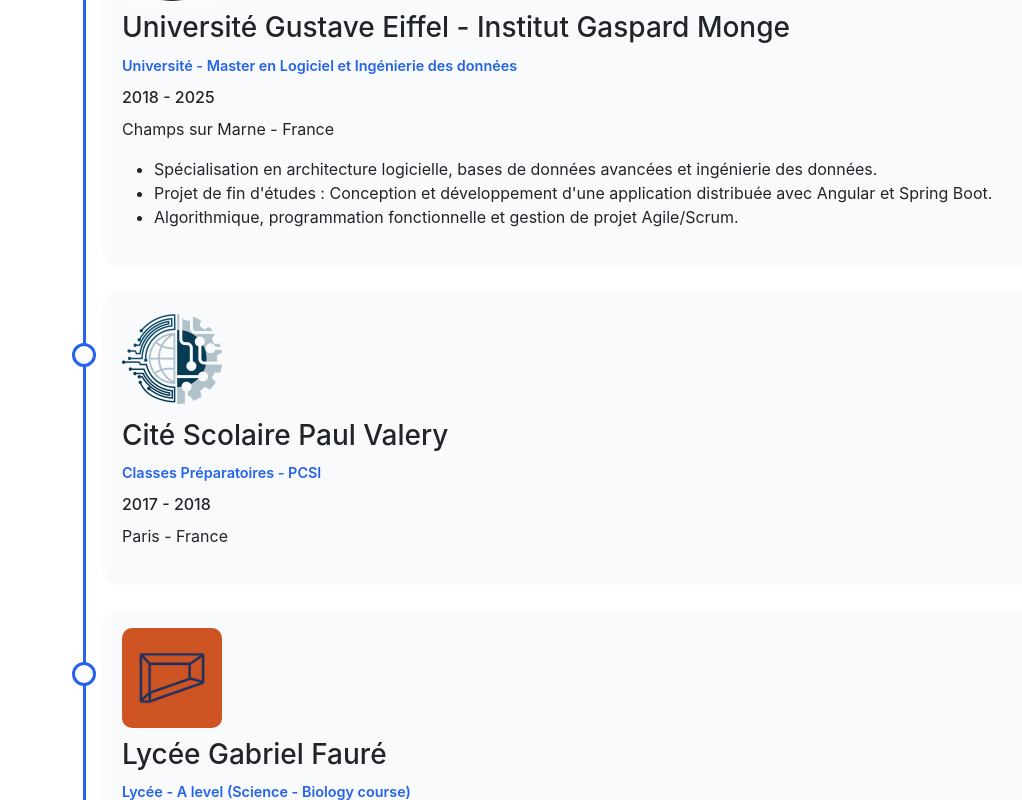
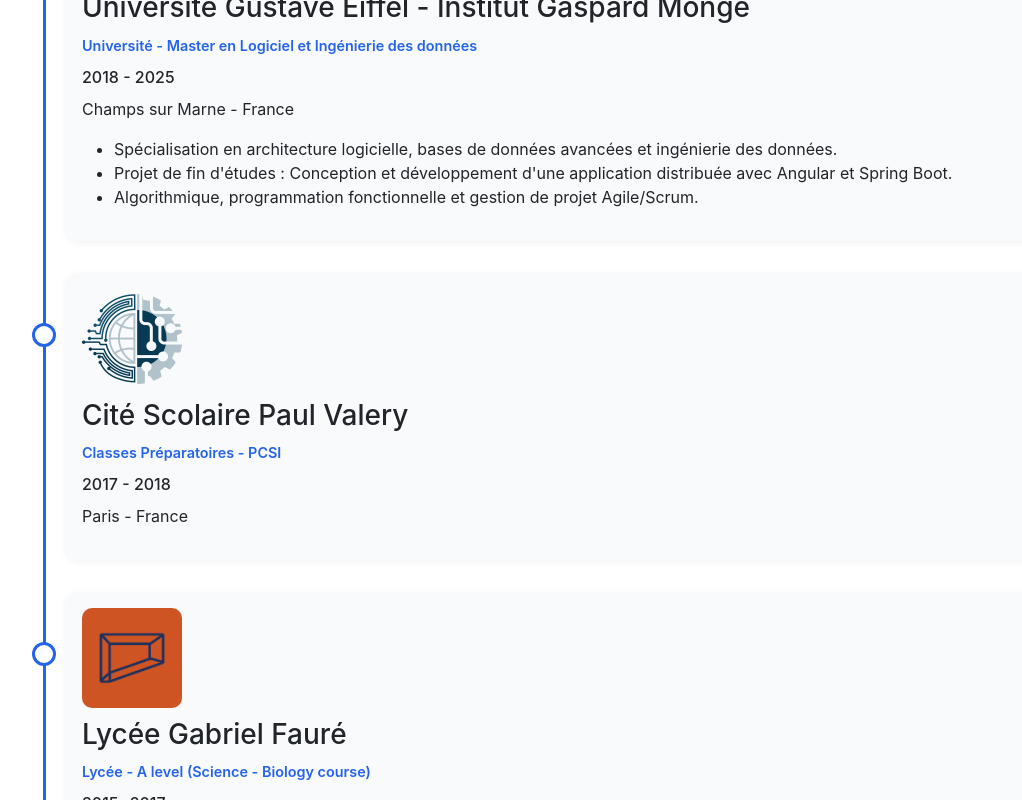
Before and after one commit to Setsulys/My-portfolio, an Angular app: page / in a window 1280 px wide. Shown: the part 1137-1937 px from the top of the page, without its empty margins (6-1028 px from the left). Built offline with nearby package versions, Linux system fonts and the light colour scheme.

Commit message:
wip (#4)

```diff
--- a/src/app/pages/landing-page/landing-page.html
+++ b/src/app/pages/landing-page/landing-page.html
@@ -1,5 +1,5 @@
 <div class="content">
-  <div class=" container-fluid px-5 my-5">
+  <div class=" container-fluid px-2 my-5">
     <app-home></app-home>
     <app-about></app-about>
     <!--<h1>Projects</h1>
```
